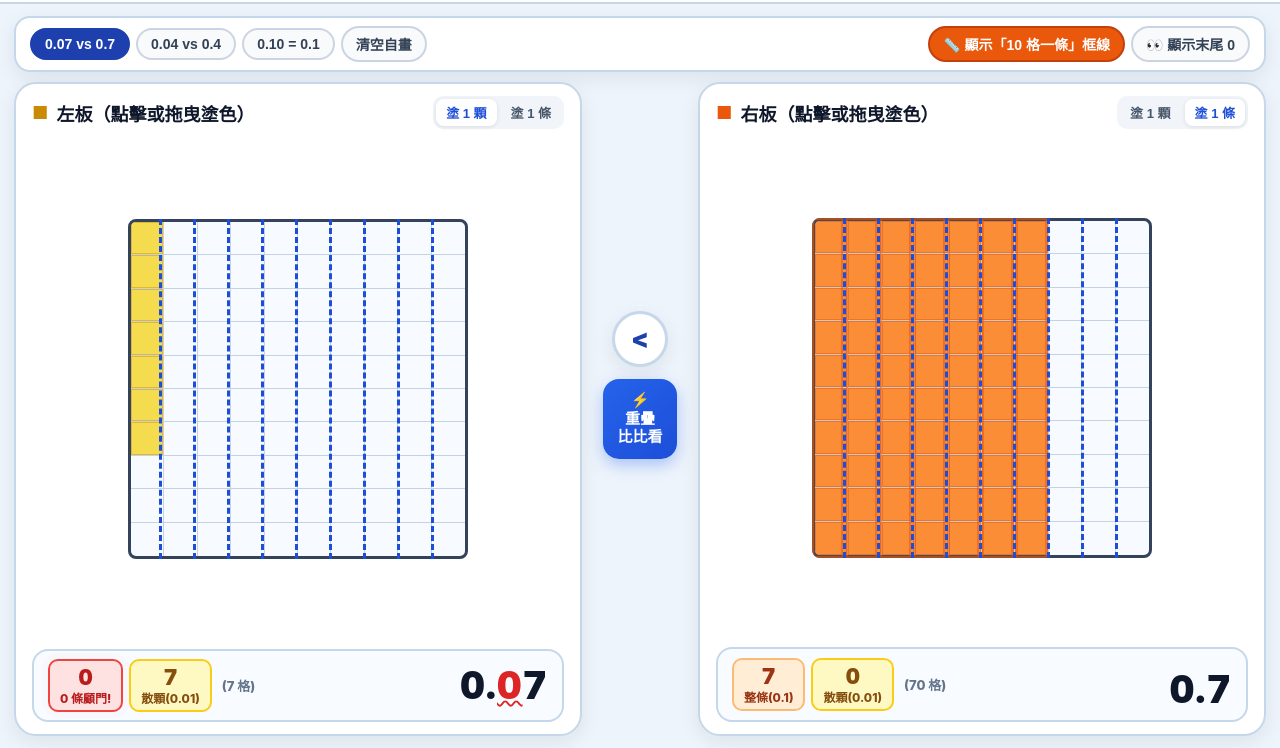
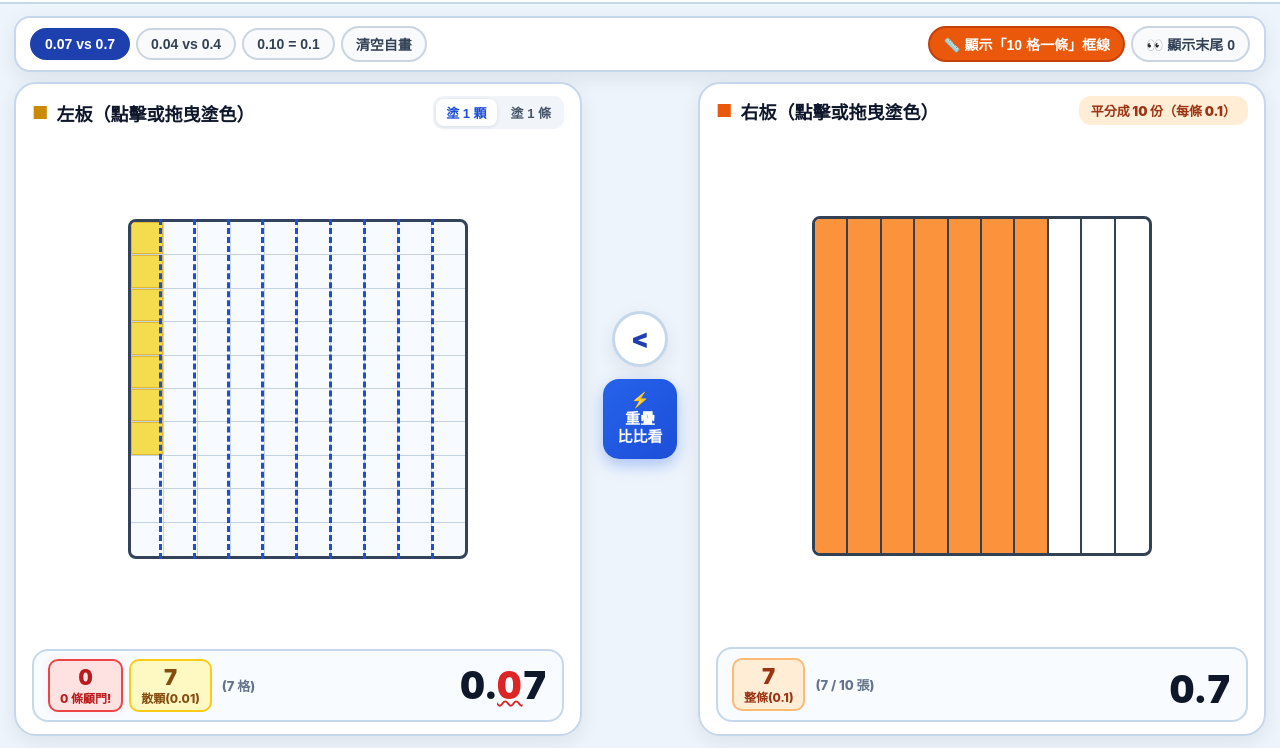
Before and after one commit to BCsEDU/chaohe-402-decimal-lesson, a plain HTML site: page index.html in a window 1280 px wide. Shown: the part 52-800 px from the top of the page. Drawn offline with Linux system fonts and the light colour scheme.

Commit message:
將右板改為乾淨的等分十份直條

```diff
--- a/index.html
+++ b/index.html
@@ -403,6 +403,60 @@
         background: #fed7aa;
       }
 
+      .tenth-grid {
+        width: 100%;
+        height: 100%;
+        display: grid;
+        grid-template-columns: repeat(10, 1fr);
+        grid-template-rows: 1fr;
+        border: 3px solid #334155;
+        border-radius: 8px;
+        overflow: hidden;
+        background: #fff;
+        touch-action: none;
+        cursor: pointer;
+      }
+
+      .strip-cell {
+        border-right: 2px solid #334155;
+        transition: background-color 0.12s ease;
+      }
+
+      .strip-cell:last-child {
+        border-right: none;
+      }
+
+      .strip-cell.filled-right {
+        background: #fb923c;
+      }
+
+      .tenth-grid.dim-for-compare .strip-cell.filled-right {
+        background: #fed7aa;
+      }
+
+      .ghost-hundred-layer {
+        position: absolute;
+        inset: 0;
+        display: grid;
+        grid-template-columns: repeat(10, 1fr);
+        grid-template-rows: repeat(10, 1fr);
+        pointer-events: none;
+        border-radius: 8px;
+        overflow: hidden;
+        opacity: 0;
+        transition: opacity 0.2s ease;
+      }
+
+      .ghost-hundred-layer.show {
+        opacity: 1;
+      }
+
+      .ghost-cell.ghost-overlay {
+        background: rgba(250, 204, 21, 0.96);
+        box-shadow: inset 0 0 0 2.5px #b91c1c;
+        animation: pulseGhost 0.85s ease-in-out infinite alternate;
+      }
+
       @keyframes pulseGhost {
         from {
           transform: scale(0.92);
@@ -1480,21 +1534,20 @@
               <div class="ratio-pill" id="ratio-pill">差 10 倍！</div>
             </div>
 
-            <!-- 右板 -->
+            <!-- 右板（平分成 10 份） -->
             <div class="board-card">
               <div class="board-top">
                 <div class="board-title">
                   <span style="color: #ea580c">■</span> 右板（點擊或拖曳塗色）
                 </div>
-                <div class="brush-toggle" data-side="right">
-                  <button class="brush-btn" data-mode="cell">塗 1 顆</button>
-                  <button class="brush-btn on" data-mode="strip">塗 1 條</button>
-                </div>
+                <span class="badge" style="background: #ffedd5; color: #9a3412; font-size: 13px">
+                  平分成 10 份（每條 0.1）
+                </span>
               </div>
 
               <div class="grid-wrap">
-                <div class="hundred-grid" id="grid-right"></div>
-                <div class="tenth-overlay show" id="overlay-right"></div>
+                <div class="tenth-grid" id="grid-right"></div>
+                <div class="ghost-hundred-layer" id="ghost-right"></div>
               </div>
 
               <div class="readout-box">
@@ -1735,7 +1788,8 @@
         state.t1.left.clear();
         state.t1.right.clear();
         for (let i = 0; i < leftCount; i++) state.t1.left.add(i);
-        for (let i = 0; i < rightCount; i++) state.t1.right.add(i);
+        const rightStrips = Math.round(rightCount / 10);
+        for (let c = 0; c < rightStrips; c++) state.t1.right.add(c);
         state.t1.overlayCompare = false;
       }
       initPresetT1(7, 70);
@@ -1865,8 +1919,62 @@
         });
       }
 
+      function buildRightTenthDOM(gridEl, ghostEl) {
+        gridEl.innerHTML = "";
+        ghostEl.innerHTML = "";
+        for (let c = 0; c < 10; c++) {
+          const strip = document.createElement("div");
+          strip.className = "strip-cell";
+          strip.dataset.col = c;
+          gridEl.appendChild(strip);
+        }
+        for (let r = 0; r < 10; r++) {
+          for (let c = 0; c < 10; c++) {
+            const idx = c * 10 + r;
+            const gCell = document.createElement("div");
+            gCell.className = "ghost-cell";
+            gCell.dataset.idx = idx;
+            ghostEl.appendChild(gCell);
+          }
+        }
+
+        let painting = false;
+        let paintAction = true;
+
+        function applyStripPaint(target) {
+          if (!target || !target.classList.contains("strip-cell")) return;
+          const col = Number(target.dataset.col);
+          if (paintAction) state.t1.right.add(col);
+          else state.t1.right.delete(col);
+          state.t1.overlayCompare = false;
+          renderT1();
+        }
+
+        gridEl.addEventListener("pointerdown", (e) => {
+          const target = document.elementFromPoint(e.clientX, e.clientY);
+          if (!target || !target.classList.contains("strip-cell")) return;
+          gridEl.setPointerCapture(e.pointerId);
+          painting = true;
+          paintAction = !state.t1.right.has(Number(target.dataset.col));
+          applyStripPaint(target);
+        });
+
+        gridEl.addEventListener("pointermove", (e) => {
+          if (!painting) return;
+          const target = document.elementFromPoint(e.clientX, e.clientY);
+          applyStripPaint(target);
+        });
+
+        gridEl.addEventListener("pointerup", () => {
+          painting = false;
+        });
+        gridEl.addEventListener("pointercancel", () => {
+          painting = false;
+        });
+      }
+
       buildGridDOM(document.getElementById("grid-left"), document.getElementById("overlay-left"), "left");
-      buildGridDOM(document.getElementById("grid-right"), document.getElementById("overlay-right"), "right");
+      buildRightTenthDOM(document.getElementById("grid-right"), document.getElementById("ghost-right"));
 
       document.querySelectorAll("[data-t1-preset]").forEach((btn) => {
         btn.addEventListener("click", () => {
@@ -1910,20 +2018,50 @@
       });
 
       function renderSideT1(side) {
+        if (side === "right") {
+          const strips = state.t1.right.size;
+          const gridEl = document.getElementById("grid-right");
+          const ghostEl = document.getElementById("ghost-right");
+          const showGhostLayer = state.t1.overlayCompare && state.t1.left.size > 0;
+
+          gridEl.classList.toggle("dim-for-compare", showGhostLayer);
+          gridEl.querySelectorAll(".strip-cell").forEach((strip) => {
+            strip.classList.toggle("filled-right", state.t1.right.has(Number(strip.dataset.col)));
+          });
+
+          ghostEl.classList.toggle("show", showGhostLayer);
+          ghostEl.querySelectorAll(".ghost-cell").forEach((cell) => {
+            const idx = Number(cell.dataset.idx);
+            cell.classList.toggle("ghost-overlay", showGhostLayer && idx < state.t1.left.size);
+          });
+
+          document.getElementById("tags-right").innerHTML = `
+            <div class="tag-unit strip">
+              <span class="tag-val num-font">${strips}</span>
+              <span class="tag-lbl">整條(0.1)</span>
+            </div>
+            <div style="font-size:13px;font-weight:800;color:#64748b;margin-left:4px">(${strips} / 10 張)</div>
+          `;
+
+          const decEl = document.getElementById("dec-right");
+          if (strips === 10) {
+            decEl.innerHTML = `1<span class="z-tail ${state.t1.showTailZero ? "" : "hidden-tail"}">.0</span>`;
+          } else {
+            const tailZero = strips > 0 ? `<span class="z-tail ${state.t1.showTailZero ? "" : "hidden-tail"}">0</span>` : "";
+            decEl.innerHTML = `0.${strips}${tailZero}`;
+          }
+          return;
+        }
+
         const set = state.t1[side];
         const count = set.size;
         const gridEl = document.getElementById(`grid-${side}`);
         const overlayEl = document.getElementById(`overlay-${side}`);
-        const fillClass = side === "left" ? "filled-left" : "filled-right";
-
-        gridEl.classList.toggle("dim-for-compare", side === "right" && state.t1.overlayCompare && state.t1.left.size > 0);
+        const fillClass = "filled-left";
+
         gridEl.querySelectorAll(".cell").forEach((cell) => {
           const idx = Number(cell.dataset.idx);
-          const isFilled = set.has(idx);
-          cell.classList.toggle(fillClass, isFilled);
-          const showGhost =
-            side === "right" && state.t1.overlayCompare && idx < state.t1.left.size && state.t1.left.size > 0;
-          cell.classList.toggle("ghost-overlay", showGhost);
+          cell.classList.toggle(fillClass, set.has(idx));
         });
 
         overlayEl.classList.toggle("show", state.t1.showLines);
@@ -1974,7 +2112,7 @@
         renderSideT1("left");
         renderSideT1("right");
         const l = state.t1.left.size;
-        const r = state.t1.right.size;
+        const r = state.t1.right.size * 10;
         document.getElementById("vs-symbol").textContent = l < r ? "<" : l > r ? ">" : "=";
 
         const ratioPill = document.getElementById("ratio-pill");
```
